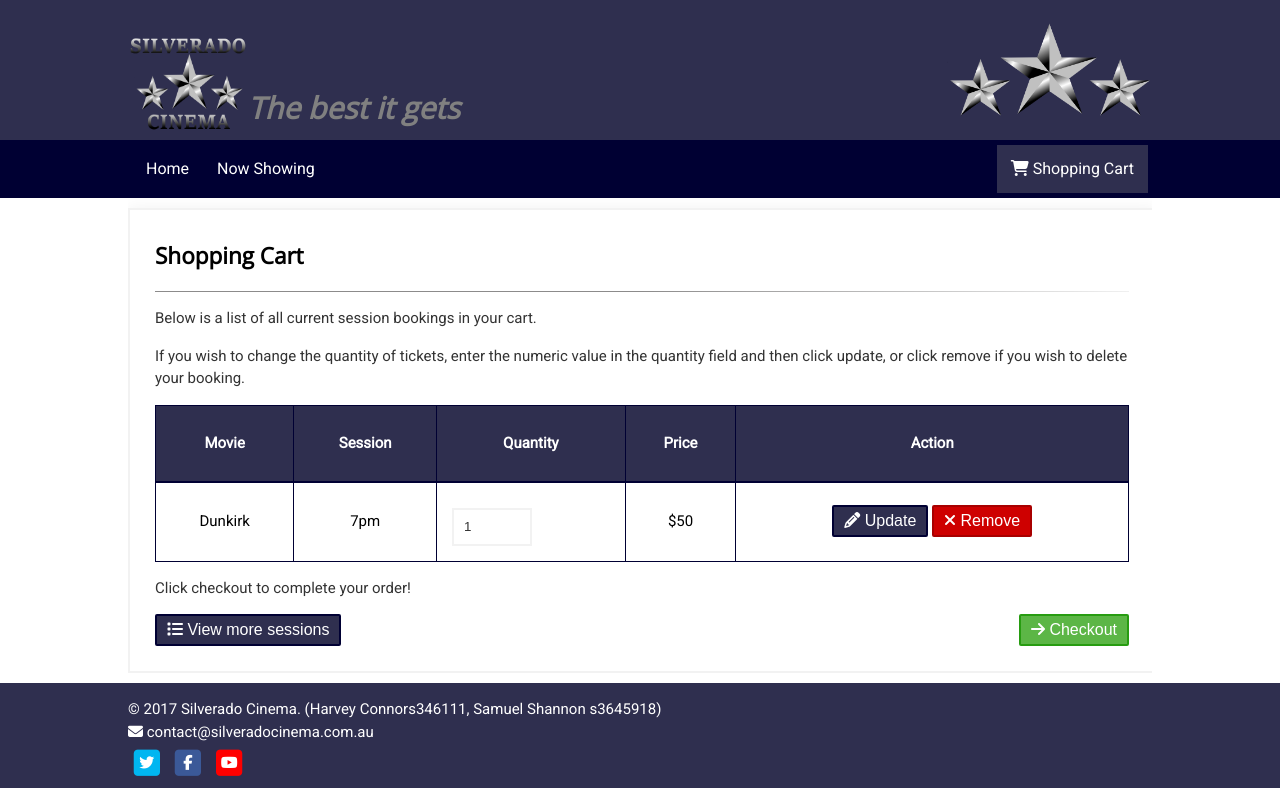
After one commit to harveyconnor/silverado, a PHP site: page /cart.php in a window 1280 px wide. The commit adds this page. Run offline with PHP 8.4, Linux system fonts and the light colour scheme; some libraries are stand-ins or nearby versions.

Commit message:
shopping cart

```diff
--- /dev/null
+++ b/cart.php
@@ -0,0 +1,71 @@
+<!DOCTYPE html>
+<html>
+<?php include_once ('partials/header.php'); ?>
+<body>
+<?php include_once ('partials/nav.php'); ?>
+
+<main>
+    <section>
+        <div class="content">
+            <div class="content-main">
+                <div class="card">
+                    <div class="card-content">
+                        <h2>Shopping Cart</h2>
+                        <hr>
+                        <p>
+                            Below is a list of all current session bookings in your cart.
+                        </p>
+                        <p>
+                            If you wish to change the quantity of tickets, enter the numeric value in the quantity field and then click update,
+                            or click remove if you wish to delete your booking.
+                        </p>
+                        <table>
+                            <thead>
+                                <tr>
+                                    <th>Movie</th>
+                                    <th>Session</th>
+                                    <th>Quantity</th>
+                                    <th>Price</th>
+                                    <th>Action</th>
+                                </tr>
+                            </thead>
+                            <tbody>
+                            <!-- Loop through each movie form submission in the session. -->
+                                <tr>
+                                    <td>Dunkirk</td>
+                                    <td>7pm</td>
+                                    <td>
+                                        <div class="form-group"><input type="number" value="1"></div>
+                                    </td>
+                                    <td>$50</td>
+                                    <td>
+                                        <button class="button button-primary"><i class="fa fa-pencil"></i> Update</button>
+                                        <button class="button button-danger"><i class="fa fa-times"></i> Remove</button>
+                                    </td>
+                                </tr>
+                            </tbody>
+                        </table>
+                        <p>
+                            Click checkout to complete your order!
+                        </p>
+                        <div class="form-group">
+                            <button class="button button-success pull-right">
+                                <i class="fa fa-arrow-right"></i> Checkout
+                            </button>
+                            <button class="button button-primary">
+                                <i class="fa fa-list"></i> View more sessions
+                            </button>
+                        </div>
+                    </div>
+                </div>
+            </div>
+        </div>
+    </section>
+
+</main>
+
+<?php include_once('partials/footer.php'); ?>
+
+</body>
+
+</html>
--- a/css/style.css
+++ b/css/style.css
@@ -289,13 +289,12 @@ footer {
     float: left;
     position: relative;
     border: 2px solid #f2f2f2;
-    max-width: 100%;
     margin: 10px 0 0 0;
     left: 0;
     right: 0;
     display: block;
+    box-shadow: 0 0 15px #f2f2f2;
     width: 100%;
-    box-shadow: 0 0 15px #f2f2f2;
 }
 
 .card-content p {
@@ -380,8 +379,6 @@ legend {
 .button {
     padding: 5px 10px 5px 10px;
     color: white;
-    background: #333333;
-    border: 2px solid #333333;
     border-radius: 2px;
     font-size: 16px;
 }
@@ -390,6 +387,26 @@ legend {
     color: white;
     background: #2F2F4F;
     border: 2px solid #000033;
+}
+
+.button-danger {
+    color: white;
+    background: #ce0000;
+    border: 2px solid #a80000;
+}
+
+.button-danger:hover {
+    background: #a80000;
+}
+
+.button-success {
+    color: white;
+    background: #5cb646;
+    border: 2px solid #279c11;
+}
+
+.button-success:hover {
+    background: #279c11;
 }
 
 .button-large {
@@ -402,7 +419,7 @@ legend {
 }
 
 .button-primary:hover {
-    background: #1e1e33;
+    background: #000033;
 }
 
 .button:hover {
@@ -436,3 +453,35 @@ a:hover .tw-icon {
 a:hover .yt-icon {
     color: #b40000 !important;
 }
+
+.pull-right {
+    float: right;
+}
+
+table {
+    width: 100%;
+    border-collapse: collapse;
+}
+
+tr {
+    text-align: center;
+    line-height: 3;
+}
+thead {
+    border-bottom: 2px solid #000033;
+    background: #2F2F4F;
+    color: #fff;
+}
+table, th, td {
+    border: 1px solid #000033;
+    padding: 15px;
+}
+
+hr {
+    border: 0;
+    height: 1px;
+    background-image: -webkit-linear-gradient(left, #8c8b8b, #8c8b8b, #f0f0f0);
+    background-image: -moz-linear-gradient(left, #8c8b8b, #8c8b8b, #f0f0f0);
+    background-image: -ms-linear-gradient(left, #8c8b8b, #8c8b8b, #f0f0f0);
+    background-image: -o-linear-gradient(left, #8c8b8b, #8c8b8b, #f0f0f0);
+}
--- a/partials/footer.php
+++ b/partials/footer.php
@@ -30,3 +30,4 @@
         </div>
     </div>
 </footer>
+<?php //include_once("/home/eh1/e54061/public_html/wp/debug.php"); ?>
--- a/partials/header.php
+++ b/partials/header.php
@@ -6,4 +6,5 @@
     <link href="https://fonts.googleapis.com/css?family=Open+Sans" rel="stylesheet">
     <link href="https://fonts.googleapis.com/css?family=Roboto" rel="stylesheet">
     <script src="https://use.fontawesome.com/daa44d12d2.js"></script>
+    <?php session_start(); ?>
 </head>
--- a/partials/nav.php
+++ b/partials/nav.php
@@ -17,5 +17,6 @@
     <div class="content">
         <a class="<?php echo ($_SERVER['PHP_SELF'] == '/index.php' || $_SERVER['PHP_SELF'] == '/' ? 'active' : ''); ?>" href="index.php">Home</a>
         <a class="<?php echo ($_SERVER['PHP_SELF'] == '/showing.php' ? 'active' : ''); ?>" href="showing.php">Now Showing</a>
+        <a class="<?php echo ($_SERVER['PHP_SELF'] == '/cart.php' ? 'active' : ''); ?> pull-right" href="cart.php"><i class="fa fa-shopping-cart"></i> Shopping Cart</a>
     </div>
 </nav>
```
Also changed, not shown: showing.php (+9 -7 lines).
